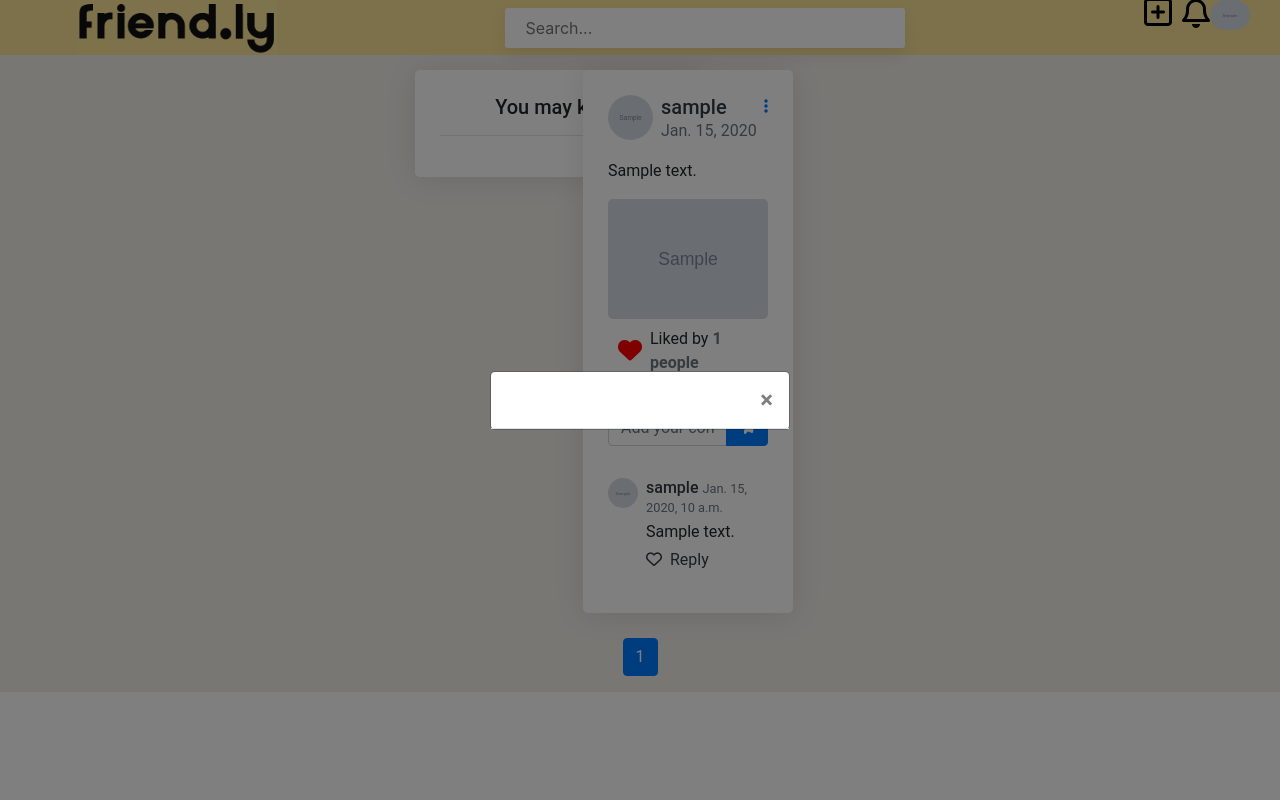
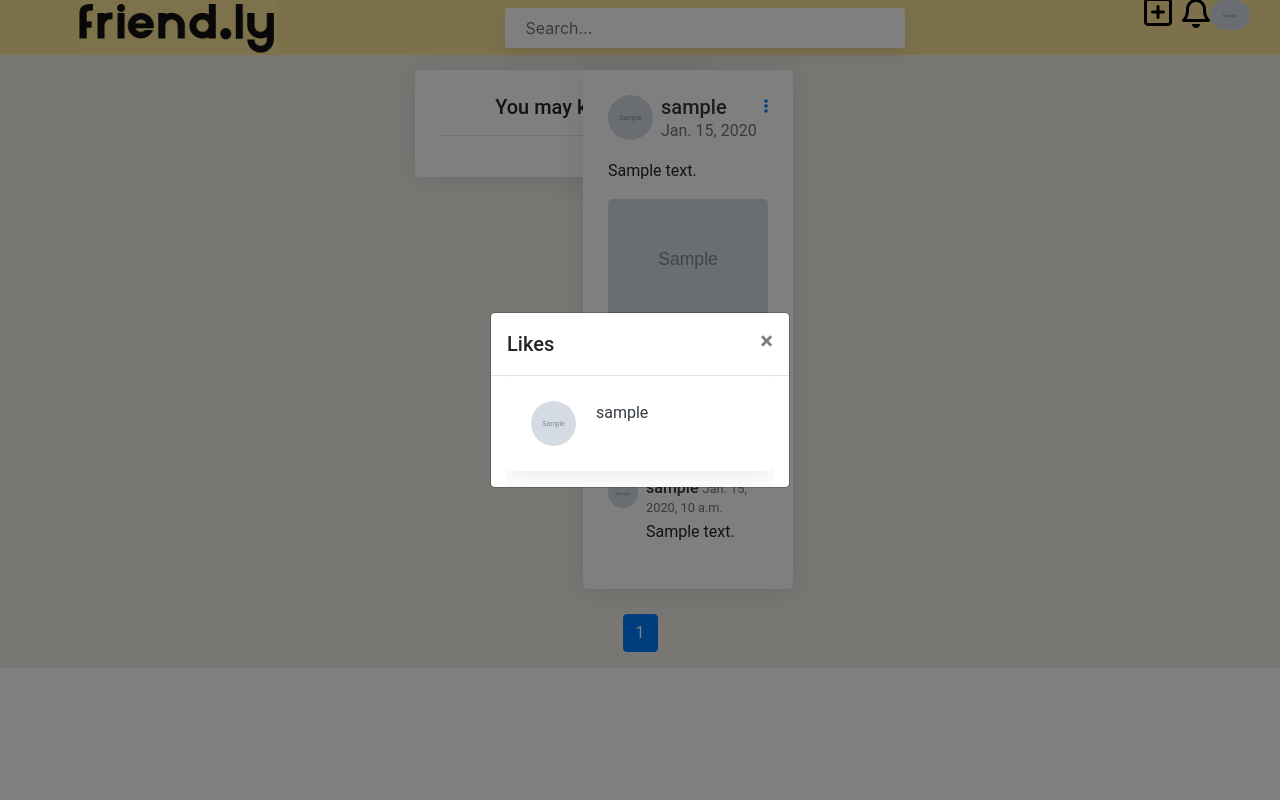
Before and after one commit to KevinKingslin/Network, a Django app: page / in a window 1280 px wide, after a click that opens the changed part. Run offline with Django 3.2, Linux system fonts and the light colour scheme; a user stored in the database is signed in; tables that the repository leaves empty hold one stand-in row (values such as "Sample post"); grey boxes marked "Sample" are stand-in pictures; some libraries are stand-ins or nearby versions.

Commit message:
Added modal for likes

```diff
--- a/network/static/network/mainpage.js
+++ b/network/static/network/mainpage.js
@@ -106,7 +106,7 @@ function CreateNewComment(NewCommentForm, post_id){
     comment.value=""
 }
 
-function CreateList(header, data){
+function CreateUserList(header, data){
     title = document.getElementById('modal-title')
     title.innerHTML = header
 
@@ -115,7 +115,6 @@ function CreateList(header, data){
 
 
     data.forEach(user => {
-        console.log(user)
             container = document.createElement('div')
             container.className = 'mb-3 post-block'
 
@@ -145,12 +144,22 @@ function CreateList(header, data){
     )
 }
 
-function GetMutual(FromUserID, ToUserID){
+function GetMutual(ToUserID){
     fetch(`u/${ToUserID}/Mutual`,{
         "method": 'GET'
     })
     .then(response => response.json())
     .then(data => {
-        CreateList("Followers", data)
+        CreateUserList("Followers", data)
     })
 }
+
+function GetLikes(PostID){
+    fetch(`posts/likes/${PostID}`,{
+        "method": 'GET'
+    })
+    .then(response => response.json())
+    .then(data => {
+        CreateUserList("Likes", data)
+    })
+}
--- a/network/templates/network/index.html
+++ b/network/templates/network/index.html
@@ -90,7 +90,7 @@
                         <a href="{% url 'profile' user.id %}"><img draggable="false" src="{{ user.profilePicture.url }}" alt="profile picture" class="author-img" style="float: left; margin-right: 20px;"></a>
                         <div style="margin-left: 70px;">
                             <p class="mb-0"><a href="{% url 'profile' user.id %}" class="text-dark">{{ user.username }}</a></p>
-                            <p>Followed by <a href="#" class="text-dark" onclick="GetMutual('{{ request.user.id }}', '{{ user.id }}')" data-toggle="modal" data-target="#exampleModalCenter">{{ MutualList|get_value:user }} people</a></p>
+                            <p>Followed by <a href="#" class="text-dark" onclick="GetMutual('{{ user.id }}')" data-toggle="modal" data-target="#exampleModalCenter">{{ MutualList|get_value:user }} people</a></p>
                         </div>
                         <hr>
                     </div>
@@ -141,7 +141,7 @@
                                 {% endif %}
                                 <!-- <a href="#!" class="text-danger mr-2"><span><i class="fa fa-heart"></i></span></a>
                                 <a href="#!" class="text-dark mr-2"><span>Comment</span></a> -->
-                                <p class="mb-0">Liked by <a href="#" class="text-muted font-weight-bold" data-toggle="modal" data-target="#exampleModalCenter"><span id="likeCount-{{post.id}}">{{ post.likes}}</span> people</a></p>
+                                <p class="mb-0">Liked by <a href="#" onclick="GetLikes('{{ post.id }}')" class="text-muted font-weight-bold" data-toggle="modal" data-target="#exampleModalCenter"><span id="likeCount-{{post.id}}">{{ post.likes}}</span> people</a></p>
                             </div>
                         </div>
                     </div>
@@ -169,10 +169,6 @@
                                     <div>
                                         <h6 class="mb-1"><a href="{% url 'profile' comment.user_id.id %}" class="text-dark">{{ comment.user_id.username }}</a> <small class="text-muted">{{ comment.created }}</small></h6>
                                         <p class="mb-1">{{ comment.description }}</p>
-                                        <div class="d-flex">
-                                            <a href="#!" class="text-dark mr-2"><span><i class="fa fa-heart-o"></i></span></a>
-                                            <a href="#!" class="text-dark mr-2"><span>Reply</span></a>
-                                        </div>
                                     </div>
                                 </div>
                             </div>
@@ -205,7 +201,7 @@
               <div class="container">
                   <div class="row">
                       <div class="col-sm">
-                          <div id="modal-body">
+                          <div id="modal-body" style="height: auto; max-height: 400px; overflow: auto">
 
                           </div>
                       </div>
--- a/network/urls.py
+++ b/network/urls.py
@@ -18,4 +18,5 @@ urlpatterns = [
     path("posts/createcomment/<int:post_id>", views.CreateComment, name="CreateComment"),
     path("u/<int:user_id>/toggleFollow", views.toggleFollow, name="toggleFollow"),
     path("u/<int:user_id>/Mutual", views.MutualFollowers, name="Mutual"),
+    path("posts/likes/<int:post_id>", views.AllLikes, name="AllLikes"),
 ]
--- a/network/views.py
+++ b/network/views.py
@@ -68,6 +68,17 @@ def MutualFollowers(request, user_id):
         mutual = GetMutualFollowers(FromUser, ToUser)
         print(mutual)
         return JsonResponse([UserSerializer(user).data for user in mutual], safe=False)
+
+def AllLikes(request, post_id):
+    if request.method == "GET":
+        serializer = LikeSerializer()
+        FromUser = User.objects.get(id=request.user.id)
+        post = Post.objects.get(id=post_id)
+        data = serializer.get_likes(post)
+        likes = []
+        for user in data:
+            likes.append(User.objects.get(id=user))
+        return JsonResponse([UserSerializer(user).data for user in likes], safe=False)
 
 @login_required(login_url="login")
 def createPost(request):
```
